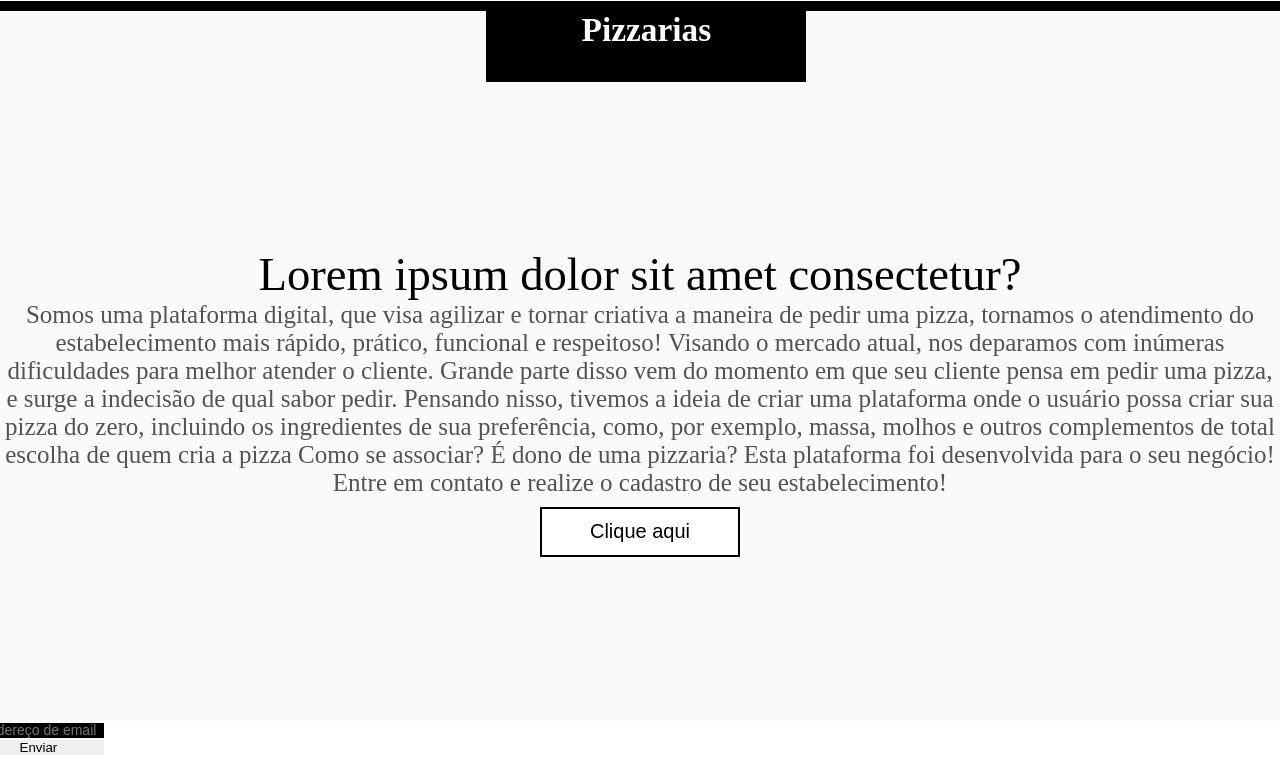
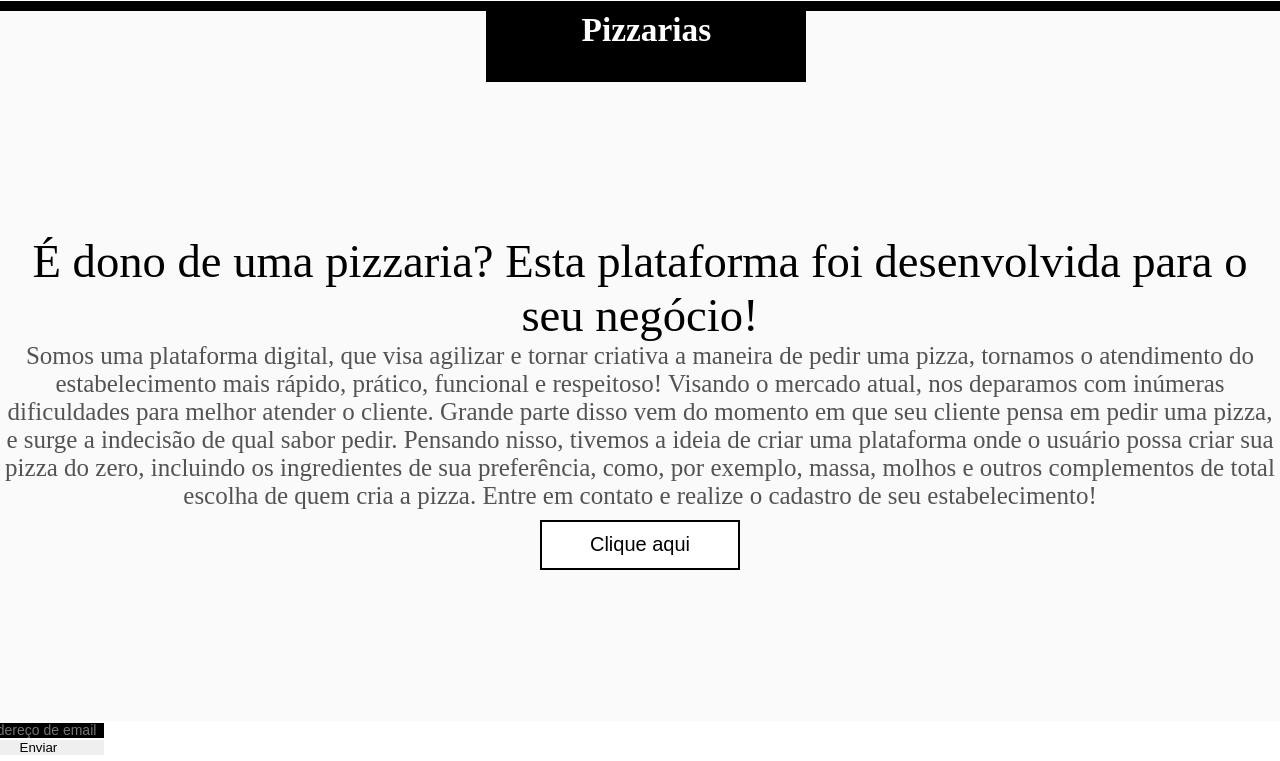
Before and after one commit to Cleitoncampos23/Portfolio-demoday-pizza, a Django app: page / in a window 1280 px wide. Shown: the part 1855-2616 px from the top of the page. Run offline with Django 3.2, Linux system fonts and the light colour scheme; some libraries are stand-ins or nearby versions.

Commit message:
Ajustar textos na section

```diff
--- a/app/templates/index.html
+++ b/app/templates/index.html
@@ -107,13 +107,10 @@
         <div class="section_fundo">
 
             <div id="sectionButon">
-                <p id="pergunta_section">Lorem ipsum dolor sit amet consectetur?</p>
+                <p id="pergunta_section">É dono de uma pizzaria? Esta plataforma foi desenvolvida para o seu negócio!</p>
 
                 <p>Somos uma plataforma digital, que visa agilizar e tornar criativa a maneira de pedir uma pizza,      tornamos o atendimento do estabelecimento mais rápido, prático, funcional e respeitoso!
-                    Visando o mercado atual, nos deparamos com inúmeras dificuldades para melhor atender o cliente. Grande parte disso vem do momento em que seu cliente pensa em pedir uma pizza, e surge a indecisão de qual sabor pedir. Pensando nisso, tivemos a ideia de criar uma plataforma onde o usuário possa criar sua pizza do zero, incluindo os ingredientes de sua preferência, como, por exemplo, massa, molhos e outros complementos de total escolha de quem cria a pizza
-                    Como se associar?
-                    É dono de uma pizzaria? Esta plataforma foi desenvolvida para o seu negócio!
-                   Entre em contato e realize o cadastro de seu estabelecimento!</p>
+                    Visando o mercado atual, nos deparamos com inúmeras dificuldades para melhor atender o cliente. Grande parte disso vem do momento em que seu cliente pensa em pedir uma pizza, e surge a indecisão de qual sabor pedir. Pensando nisso, tivemos a ideia de criar uma plataforma onde o usuário possa criar sua pizza do zero, incluindo os ingredientes de sua preferência, como, por exemplo, massa, molhos e outros complementos de total escolha de quem cria a pizza. Entre em contato e realize o cadastro de seu estabelecimento!</p>
                 <button id="section_botao">Clique aqui</button>
             </div>
         </div>
```
